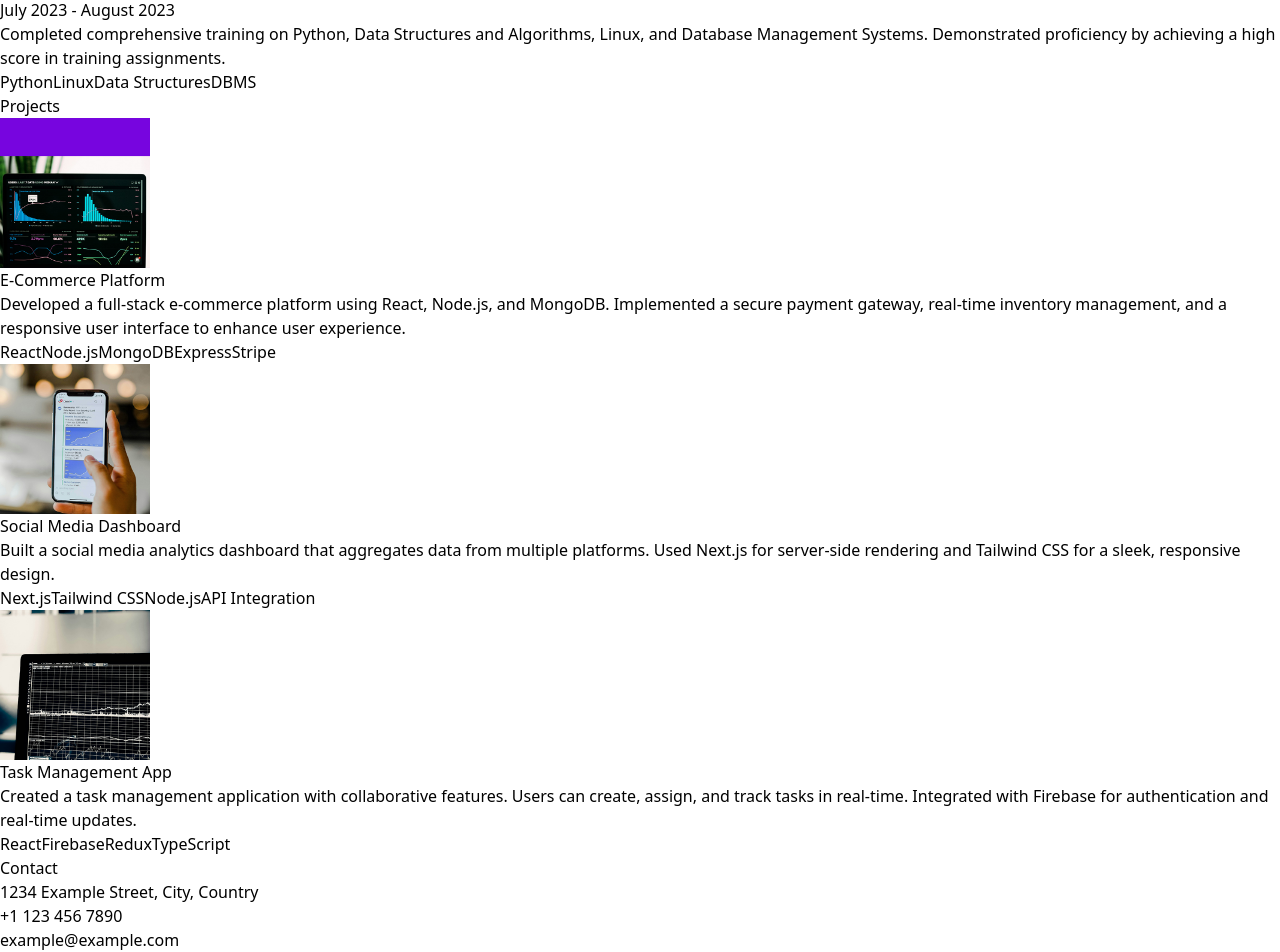
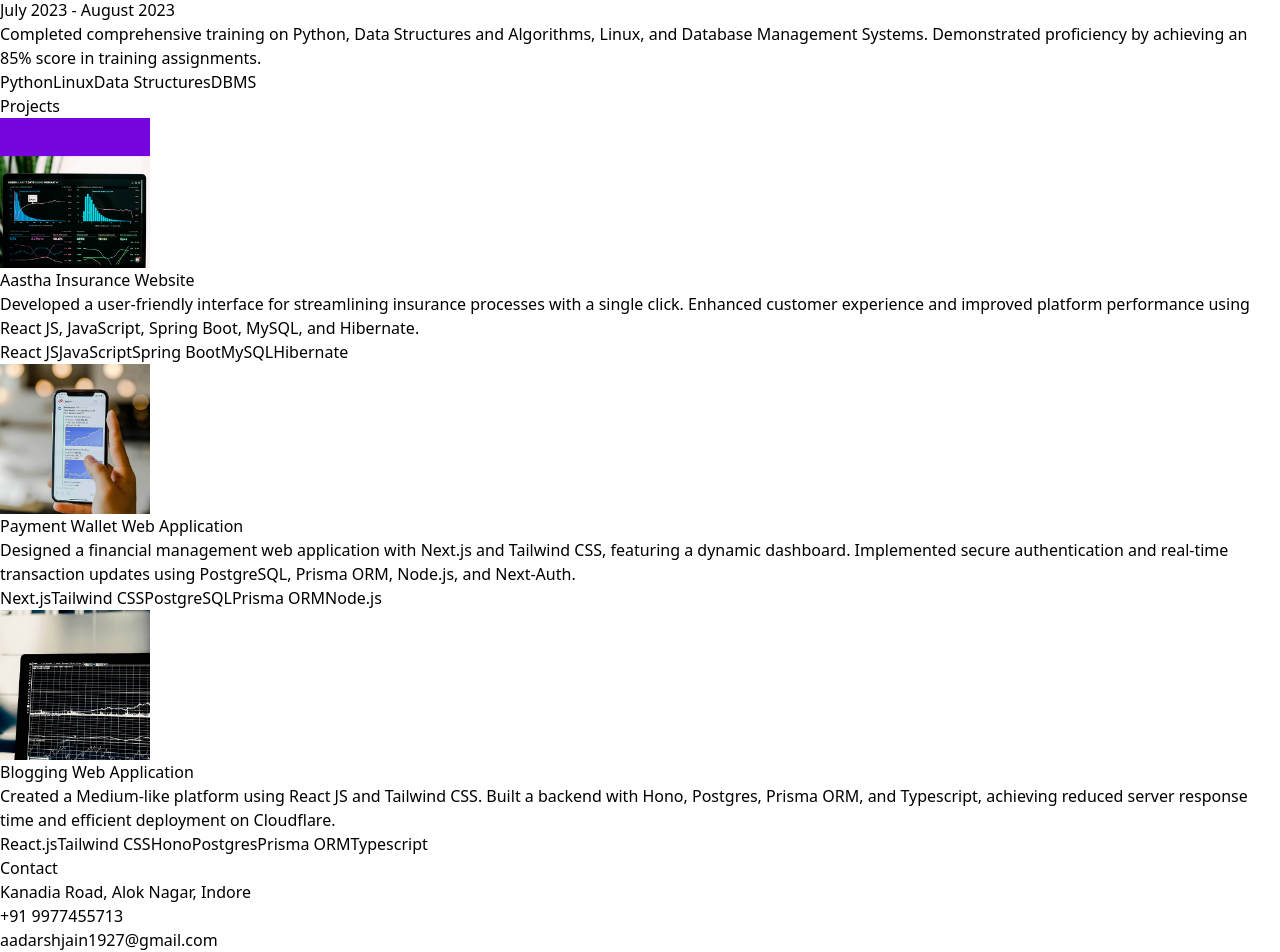
Before and after one commit to Aadcode/React-Portfolio, a React (Vite) app: page / in a window 1280 px wide. Shown: the part 2799-3751 px from the top of the page. Built offline with nearby package versions, Linux system fonts and the light colour scheme.

Commit message:
Update index.ts

```diff
--- a/src/constants/index.ts
+++ b/src/constants/index.ts
@@ -1,7 +1,8 @@
 import project1 from "../assets/projects/project-1.jpg";
 import project2 from "../assets/projects/project-2.jpg";
 import project3 from "../assets/projects/project-3.jpg";
-import Training from "../assets/Training.png";
+import Training from "../assets/Training.png"
+
 
 export const HERO_CONTENT = `I am a passionate full stack developer with hands-on experience in React, Next.js, Node.js, and TypeScript. I excel at building efficient user interfaces and powerful back-end systems, with expertise in PostgreSQL, Prisma, and MongoDB. As a recent graduate, I aim to leverage my skills to deliver innovative web solutions.`;
 
@@ -11,39 +12,39 @@ export const EXPERIENCES = [
   {
     year: "July 2023 - August 2023",
     image: Training,
-    role: "Training Program",
-    company: "Tech Company",
-    description: `Completed comprehensive training on Python, Data Structures and Algorithms, Linux, and Database Management Systems. Demonstrated proficiency by achieving a high score in training assignments.`,
+    role: "Martian Training Program",
+    company: "Persistent Systems",
+    description: `Completed comprehensive training on Python, Data Structures and Algorithms, Linux, and Database Management Systems. Demonstrated proficiency by achieving an 85% score in training assignments.`,
     technologies: ["Python", "Linux", "Data Structures", "DBMS"],
   },
 ];
 
 export const PROJECTS = [
   {
-    title: "E-Commerce Platform",
+    title: "Aastha Insurance Website",
     image: project1,
     description:
-      "Developed a full-stack e-commerce platform using React, Node.js, and MongoDB. Implemented a secure payment gateway, real-time inventory management, and a responsive user interface to enhance user experience.",
-    technologies: ["React", "Node.js", "MongoDB", "Express", "Stripe"],
+      "Developed a user-friendly interface for streamlining insurance processes with a single click. Enhanced customer experience and improved platform performance using React JS, JavaScript, Spring Boot, MySQL, and Hibernate.",
+    technologies: ["React JS", "JavaScript", "Spring Boot", "MySQL", "Hibernate"],
   },
   {
-    title: "Social Media Dashboard",
+    title: "Payment Wallet Web Application",
     image: project2,
     description:
-      "Built a social media analytics dashboard that aggregates data from multiple platforms. Used Next.js for server-side rendering and Tailwind CSS for a sleek, responsive design.",
-    technologies: ["Next.js", "Tailwind CSS", "Node.js", "API Integration"],
+      "Designed a financial management web application with Next.js and Tailwind CSS, featuring a dynamic dashboard. Implemented secure authentication and real-time transaction updates using PostgreSQL, Prisma ORM, Node.js, and Next-Auth.",
+    technologies: ["Next.js", "Tailwind CSS", , "PostgreSQL", "Prisma ORM", "Node.js"],
   },
   {
-    title: "Task Management App",
+    title: "Blogging Web Application",
     image: project3,
     description:
-      "Created a task management application with collaborative features. Users can create, assign, and track tasks in real-time. Integrated with Firebase for authentication and real-time updates.",
-    technologies: ["React", "Firebase", "Redux", "TypeScript"],
+      "Created a Medium-like platform using React JS and Tailwind CSS. Built a backend with Hono, Postgres, Prisma ORM, and Typescript, achieving reduced server response time and efficient deployment on Cloudflare.",
+    technologies: ["React.js", "Tailwind CSS", "Hono", "Postgres", "Prisma ORM", "Typescript"],
   },
 ];
 
 export const CONTACT = {
-  address: "1234 Example Street, City, Country",
-  phoneNo: "+1 123 456 7890",
-  email: "example@example.com",
+  address: "Kanadia Road, Alok Nagar, Indore",
+  phoneNo: "+91 9977455713",
+  email: "aadarshjain1927@gmail.com",
 };
```
